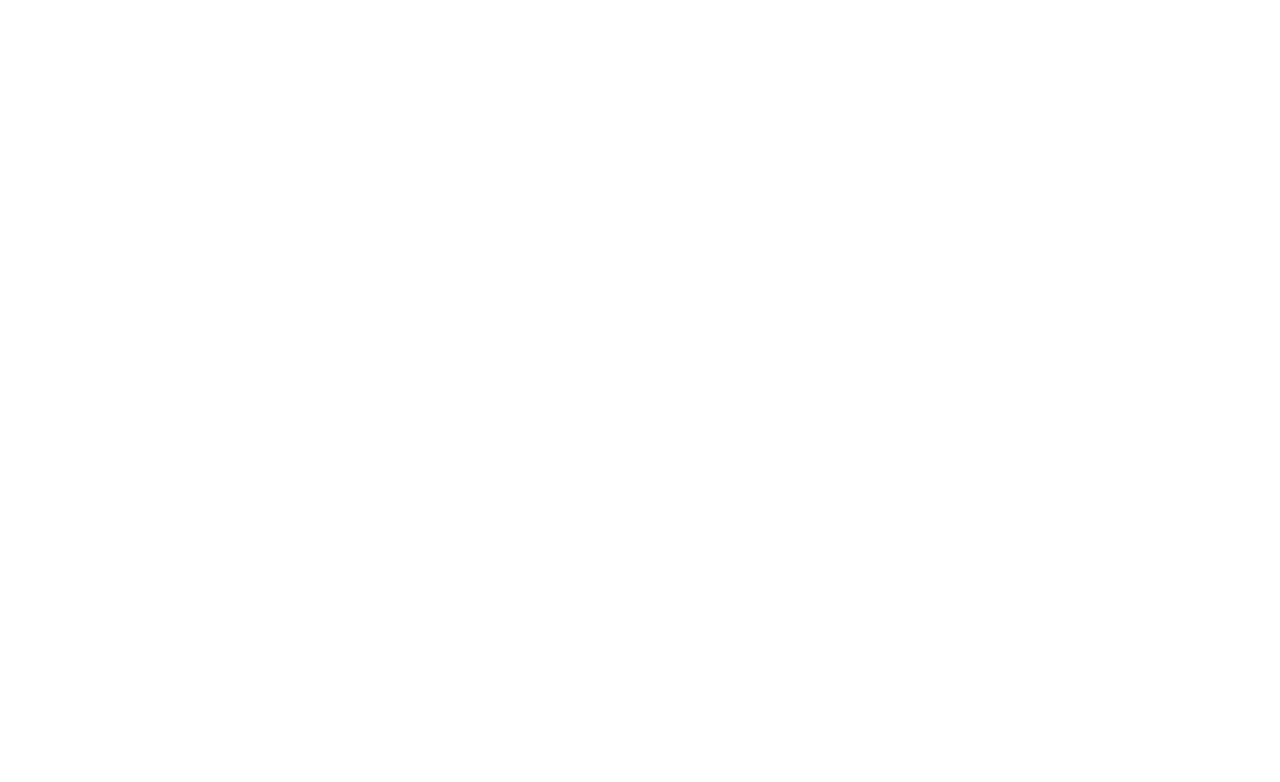
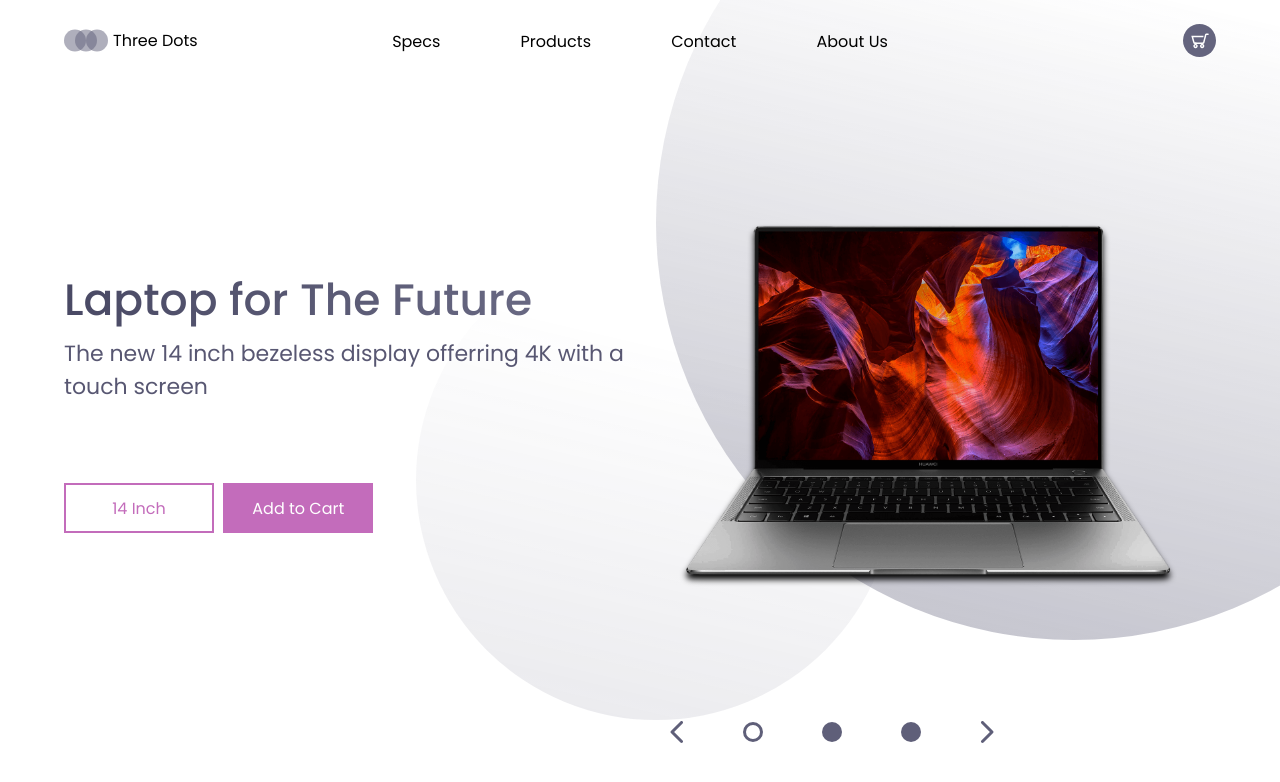
Before and after one commit to ianinho/responsiveSite, a plain HTML site: page index.html in a window 1280 px wide. Drawn offline with Linux system fonts and the light colour scheme.

Commit message:
template

```diff
--- a/index.html
+++ b/index.html
@@ -7,11 +7,64 @@
         <meta name="description" content="Responsive Website Design">
         <meta name="viewport" content="width=device-width, initial-scale=1.0">
         <link rel="stylesheet" href="styles.css">
+        <meta http-equiv="X-UA-Compatible" content="ie=edge" />
+        <link
+			href="https://fonts.googleapis.com/css?family=Poppins:400,500&display=swap"
+			rel="stylesheet"
+		/>
     </head>
 
     <body>
+        <header>
+            <div class="logo-container">
+                <img src="./img/logo.svg" alt=logo />
+                <h4 class="logo">Three Dots</h4>
+            </div>
+            <nav>
+                <ul class="nav-links">
+                    <li><a class="nav-link" href="#"></a>Specs</li>
+                    <li><a class="nav-link" href="#"></a>Products</li>
+                    <li><a class="nav-link" href="#"></a>Contact</li>
+                    <li><a class="nav-link" href="#"></a>About Us</li>   <!--Class put on anchor tag to remove underline text decoration-->
+                </ul>
+            </nav>
+            <div class="cart">
+                <img src="/img/cart.svg">
+            </div>
+        </header>
+        <main>
+            <section class="presentation">
+                <div class="introduction">
+                    <div class="intro-text">
+                        <h1>Laptop for The Future</h1>
+                        <p>
+                            The new 14 inch bezeless display offerring 4K with a touch screen
+                        </p>
+                    </div>
+                    <div class="cta">
+                        <button class="cta-select">14 Inch</button>
+                        <button class="cta-add">Add to Cart</button>
+                    </div>
+                </div>
+                <div class="cover">
+                    <img src="/img/matebook.png" alt="matebook">
+                </div>
+            </section>
+            <div class="laptop-select">
+                <img src="/img/arrow-left.svg" alt="">
+                <img src="/img/dot.svg" alt="">
+                <img src="/img/dot-full.svg" alt="">
+                <img src="/img/dot-full.svg" alt="">
+                <img src="/img/arrow-right.svg" alt="">
 
 
+            </div>
+
+            <img class="big-circle" src="/img/big-eclipse.svg" alt=""/>
+            <img class="mid-circle" src="/img/mid-eclipse.svg"alt=""/>
+
+
+        </main>
 
 
 
--- a/styles.css
+++ b/styles.css
@@ -0,0 +1,180 @@
+body{
+    font-family: 'Poppins', sans-serif;
+}
+button{
+    font-family: 'Poppins', sans-serif;
+}
+*{
+    margin: 0px;
+    padding: 0px;
+    box-sizing: border-box;
+
+}
+header{
+    display: flex;
+    width: 90%;
+    height: 10vh;
+    margin: auto;
+    align-items: center;
+}
+
+.logo-container,.nav-links, .cart{
+    display: flex;
+} /*Stretches each box across the screen*/
+
+
+nav{
+  flex: 2;
+
+
+}
+.nav-links{
+    justify-content: space-around;/*Stretches the list across flex box*/
+    list-style: none;/*removes bullet points*/
+
+}
+.nav-link{
+    color:#5f5f79;
+    font-size: 18px;
+    text-decoration: none;
+
+
+}
+.cart{
+
+    flex: 1;
+    justify-content: flex-end;
+}
+.logo-container{
+
+    flex: 1;
+}
+.logo{
+    font-weight: 400;
+    margin: 5px; /*Two lines above space out the logo and the words*/
+}
+.presentation{
+    display: flex;
+    width: 90%;
+    margin: auto;
+    min-height: 80vh;
+    align-items: center;
+
+}
+
+.introduction{
+    flex: 1;
+
+}
+.intro-text h1{
+    font-size: 44px;
+    font-weight: 500;
+    background: linear-gradient(to right, #494964,#6f6f89);
+    -webkit-background-clip: text;
+    -webkit-text-fill-color: transparent;
+}
+.intro-text p{
+    margin-top: 5px;
+    font-size: 22px;
+    color: #585772;
+}
+.cta{
+    padding: 50px 0px 0px 0px;
+}
+.cta-select{
+    border: 2px solid #c36cbb;
+    background: transparent;
+    color: #c36cbb;
+    width: 150px;
+    height: 50px;
+    cursor: pointer;
+    font-size: 16px;
+    margin-right: 5px;
+    margin-top: 30px;
+}
+.cta-add{
+    background: #c36cbb;
+    width: 150px;
+    height: 50px;
+    cursor: pointer;
+    font-size: 16px;
+    border: none;
+    color: white;
+    margin-top: 30px;
+}
+.cover{
+    flex: 1;
+    display: flex;
+    height: 60vh;
+    justify-content: center;
+}
+.cover img{
+
+    filter: drop-shadow(0px 5px 3px black);/*Add shadow directly to PNG*/
+    animation: drop 1.5s ease;
+    height: 100%;
+}
+.big-circle{
+    position: absolute;
+    top: 0px;
+    right: 0px;
+    z-index: -1;/*Moves circle to the background*/
+    opacity: 0.7;
+    height: 80%;
+}
+.mid-circle{
+    position: absolute;
+    top: 30%;
+    right: 30%;
+    z-index: -1;
+    opacity: 0.4;
+    height: 60%;
+}
+.laptop-select{
+    width: 30%;
+    display: flex;
+    justify-content: space-around;
+    position: absolute;
+    right: 20%;
+}
+@keyframes drop{
+    0%{
+        opacity: 0;
+        transform: translatey(-80px);
+    }
+    100%{
+        opacity: 1;
+        transform: translatey(0px);
+    }
+}
+@media screen and (max-width: 1024px){
+    .presentation{
+        flex-direction: column;
+    }
+    .introduction{
+        margin-top: 5vh;
+        text-align: center;
+    }
+    .intro-text p{
+        font-size: 18px;
+    }
+    .intro-text h1{
+        font-size: 30px;
+    }
+    .cta{
+        padding: 10px 0px 0px 0px;
+    }
+    .nav{
+        flex-direction: row;
+        margin: 5px;
+    }
+    .cover img{
+        height: 80%;
+    }
+    .small-circle,.big-circle,.mid-circle{
+        opacity: 0.2;
+    }
+    .nav-link{
+        margin: none;
+    }
+}
```
